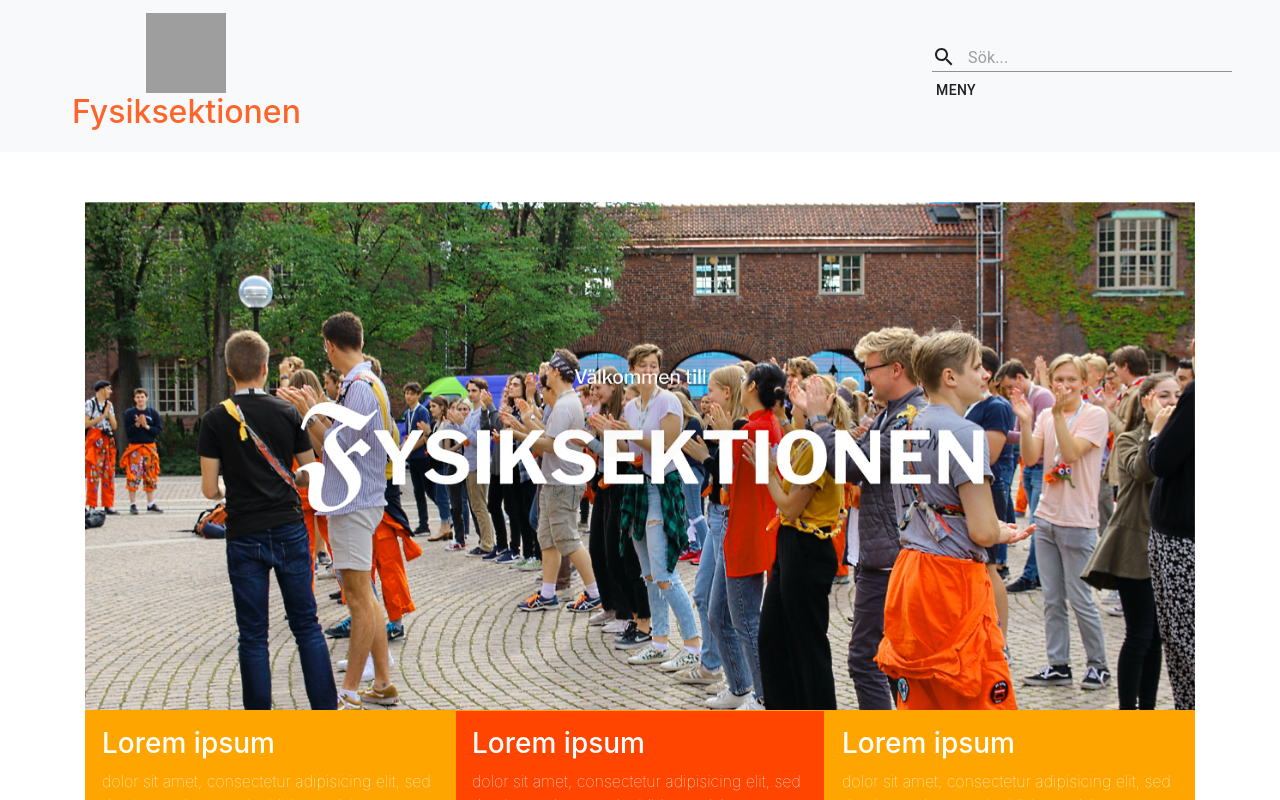
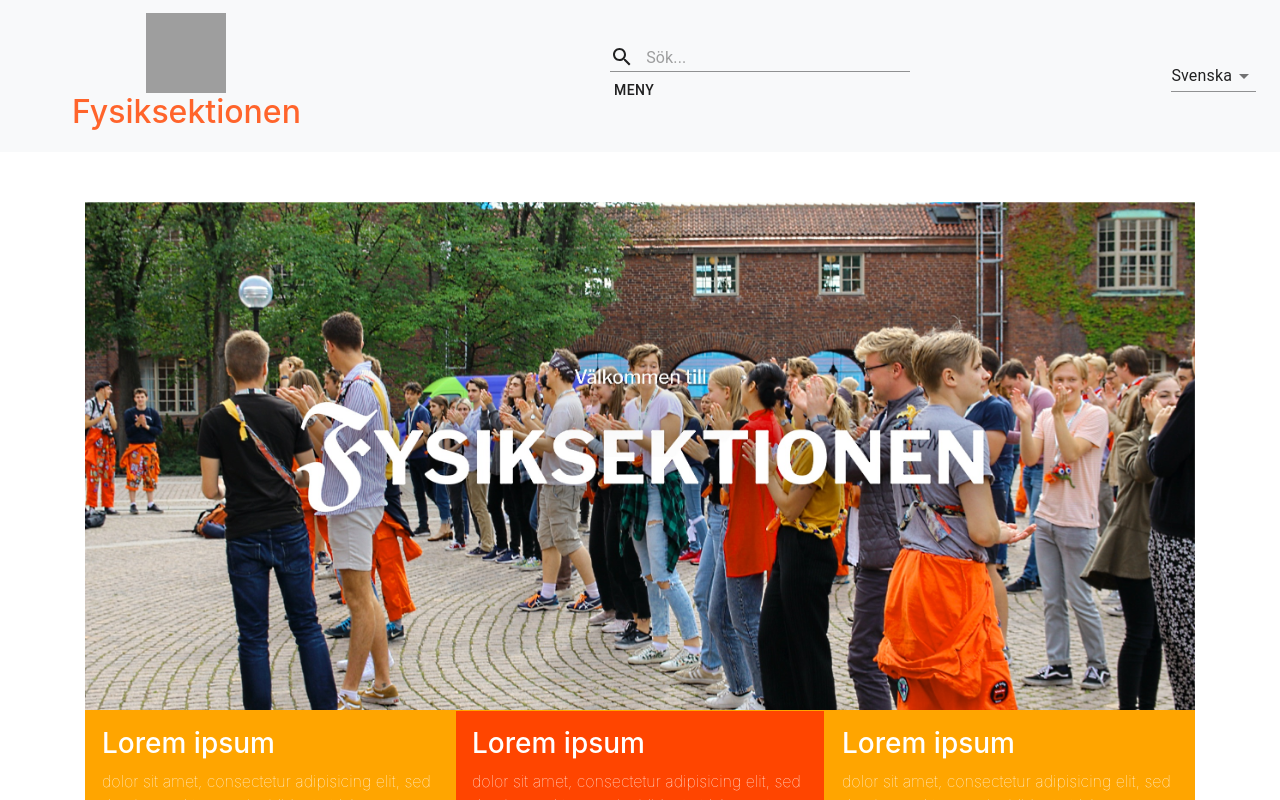
Before and after one commit to Fysiksektionen/Hemsida, a React (Create React App) app in the folder client/: page / in a window 1280 px wide. Shown: the top 800 px of the page. Built offline with nearby package versions, Linux system fonts and the light colour scheme; grey boxes are pictures that could not be loaded.

Commit message:
Locale access through React Context

```diff
--- a/client/src/App.tsx
+++ b/client/src/App.tsx
@@ -1,4 +1,5 @@
-import React from 'react';
+import React, {useState} from 'react';
+import { LocaleContext, locales } from './contexts'
 import Frontpage from './pages/frontpage'
 import NewsArticlePage from './pages/news_article_page'
 import Header from './components/header'
@@ -9,10 +10,14 @@ import {DummyData2} from './components/news/frontpage_news_widget'
 
 
 function App() {
+
+    const [locale, setLocale] = useState(locales.sv)
+
     return (
         <div className="App">
+        <LocaleContext.Provider value={locale}>
 
-        <Header />
+            <Header setLocale={setLocale}/>
 
             <div className="content container">
                 <Switch>
@@ -30,6 +35,7 @@ function App() {
 
             <Footer />
 
+        </LocaleContext.Provider>
         </div>
     );
 }
--- a/client/src/components/header.tsx
+++ b/client/src/components/header.tsx
@@ -1,4 +1,5 @@
-import { Button, Container } from '@material-ui/core';
+import { Button, Container, Select } from '@material-ui/core';
+import { LocaleContext, locales } from '../contexts'
 import './header.css'
 import React, { useState } from 'react';
 import { CSSTransition } from 'react-transition-group';
@@ -7,8 +8,14 @@ import { GroupedSearch } from './search-box';
 import HeaderMenu from './HeaderMenu';
 
 
-function Header() {
+type Props = {
+    setLocale: Function
+}
+
+function Header(props: Props) {
     return (
+        <LocaleContext.Consumer>
+        {locale =>
             <div
             className="navbar sticky-top bg-light px-4"
             style={{
@@ -26,7 +33,17 @@ function Header() {
             </div>
             <HeaderMenu/>
             </div>
-      </div>
+
+                <Select value={locale.id} onChange={event => {
+                    props.setLocale(locales[event.target.value as string])
+                }}>
+                    {Object.keys(locales).map(key =>
+                        <option value={key}>{locales[key].name}</option>
+                    )}
+                </Select>
+
+        </div>}
+        </LocaleContext.Consumer>
     );
 }
 
--- /dev/null
+++ b/client/src/contexts.tsx
@@ -0,0 +1,21 @@
+import React from 'react';
+
+type Locale = {
+    id: string,
+    name: string
+}
+
+export const locales: {[key: string]: Locale} = {
+    sv: {
+        id: "sv",
+        name: "Svenska"
+    },
+    en: {
+        id: "en",
+        name: "English"
+    }
+}
+
+export const LocaleContext = React.createContext(
+    locales.sv     // Default
+)
```
Lines whose indentation alone changed are shown as unchanged.
